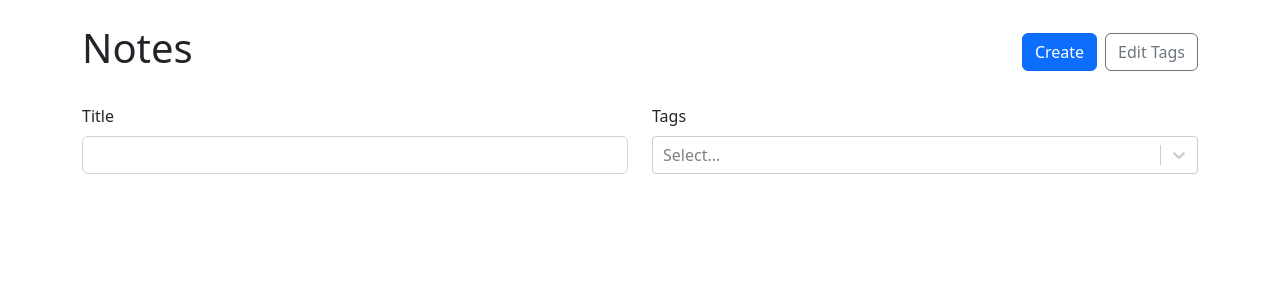
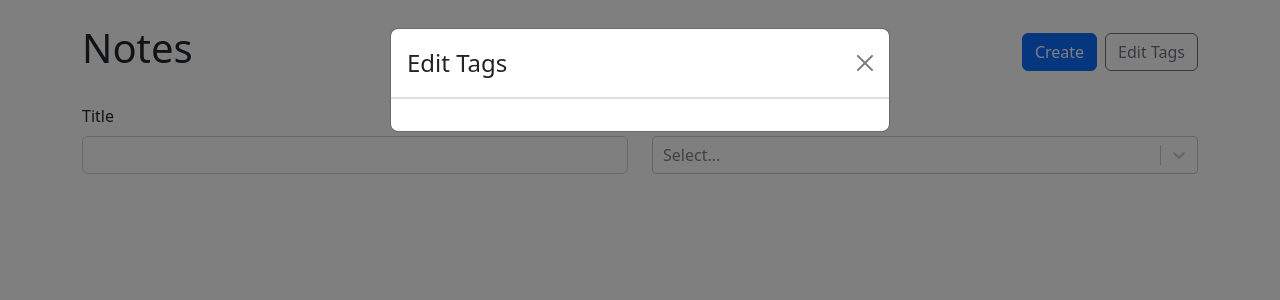
Before and after one commit to Timos-A/todo-list, a React (Create React App) app: page / in a window 1280 px wide. Both pictures are taken after a click on the button "Edit Tags". Shown: the top 300 px of the page. Built offline with nearby package versions, Linux system fonts and the light colour scheme.

Commit message:
Tag Edit and Delete

```diff
--- a/src/App.tsx
+++ b/src/App.tsx
@@ -75,10 +75,28 @@
   setTags(prev => [...prev, tag])
 }
 
+function updateTag(id: string, label: string) {
+  setTags(prevTags => {
+    return prevTags.map(tag => {
+      if (tag.id === id){
+        return {...tag, label }
+      }else{
+        return tag
+      }
+    })
+  })
+}
+
+function deleteTag(id: string){
+  setTags(prevTags => {
+    return prevTags.filter(tag => tag.id !== id)
+  })
+}
+
   return (
     <Container className="my-4">
      <Routes>
-      <Route path="/" element={<NoteList notes={notesWithTags} availableTags={tags} />}/>
+      <Route path="/" element={<NoteList notes={notesWithTags} availableTags={tags} onUpdateTag={updateTag} onDeleteTag={deleteTag} />}/>
       <Route path="/new" element={<NewNote onSubmit={onCreateNote}
       onAddTag= {addTag} availableTags={tags} />}/>
       <Route path="/:id" element={<NoteLayout notes=
--- a/src/NoteList.tsx
+++ b/src/NoteList.tsx
@@ -1,5 +1,5 @@
 import { useMemo, useState } from "react";
-import { Badge, Button, Card, Col, Form, Row, Stack } from "react-bootstrap";
+import { Badge, Button, Card, Col, Form, Modal, Row, Stack } from "react-bootstrap";
 import { Link } from "react-router-dom";
 import ReactSelect from "react-select"
 import { Tag } from "./App";
@@ -14,11 +14,22 @@
 type NoteListProps = {
     availableTags: Tag[]
     notes: SimplifiedNote[]
+    onDeleteTag: (id: string) => void
+    onUpdateTag: (id: string, label: string) => void
 }
 
-export function NoteList({ availableTags, notes}: NoteListProps) {
+type EditTagsModalProps ={
+    show: boolean
+    availableTags: Tag[]
+    handleClose: () => void
+    onDeleteTag: (id: string) => void
+    onUpdateTag: (id: string, label: string) => void
+}
+
+export function NoteList({ availableTags, notes, onUpdateTag, onDeleteTag}: NoteListProps) {
     const [selectedTags, setSelectedTags] = useState<Tag[]>([])
     const [title, setTitle] = useState("")
+    const [EditTagsModalIsOpen, setEditTagsModalIsOpen] = useState(false)
 
     const filteredNotes = useMemo(() => {
         return notes.filter(note => {
@@ -41,7 +52,8 @@
                 <Link to="/new">
                     <Button variant="primary">Create</Button>
                 </Link>
-                <Button variant="outline-secondary">Edit Tags</Button>
+                <Button onClick={() => setEditTagsModalIsOpen(true)}
+                variant="outline-secondary">Edit Tags</Button>
             </Stack>
         </Col>
     </Row>
@@ -81,6 +93,12 @@
             </Col>
         ))}
     </Row>
+    <EditTagsModal
+    onUpdateTag={onUpdateTag}
+    onDeleteTag={onDeleteTag}
+    show={EditTagsModalIsOpen}
+    handleClose={() => setEditTagsModalIsOpen(false)}
+    availableTags={availableTags} />
     </>
 
 }
@@ -104,3 +122,27 @@
         </Card.Body>
     </Card>
 }
+
+function EditTagsModal({ availableTags, handleClose, show, onDeleteTag, onUpdateTag}: EditTagsModalProps) {
+    return <Modal show={show} onHide={handleClose} >
+        <Modal.Header closeButton>
+            <Modal.Title>Edit Tags</Modal.Title>
+        </Modal.Header>
+        <Modal.Footer>
+            <Form>
+                <Stack gap={2}>
+                    {availableTags.map(tag => (
+                        <Row key={tag.id}>
+                            <Col>
+                                <Form.Control type="text" value={tag.label} onChange={e => onUpdateTag(tag.id, e.target.value)}/>
+                            </Col>
+                            <Col xs="auto">
+                                <Button onClick={() => onDeleteTag(tag.id)}  variant="ouline-danger">&times;</Button>
+                            </Col>
+                        </Row>
+                    ))}
+                </Stack>
+            </Form>
+        </Modal.Footer>
+    </Modal>
+}
```
